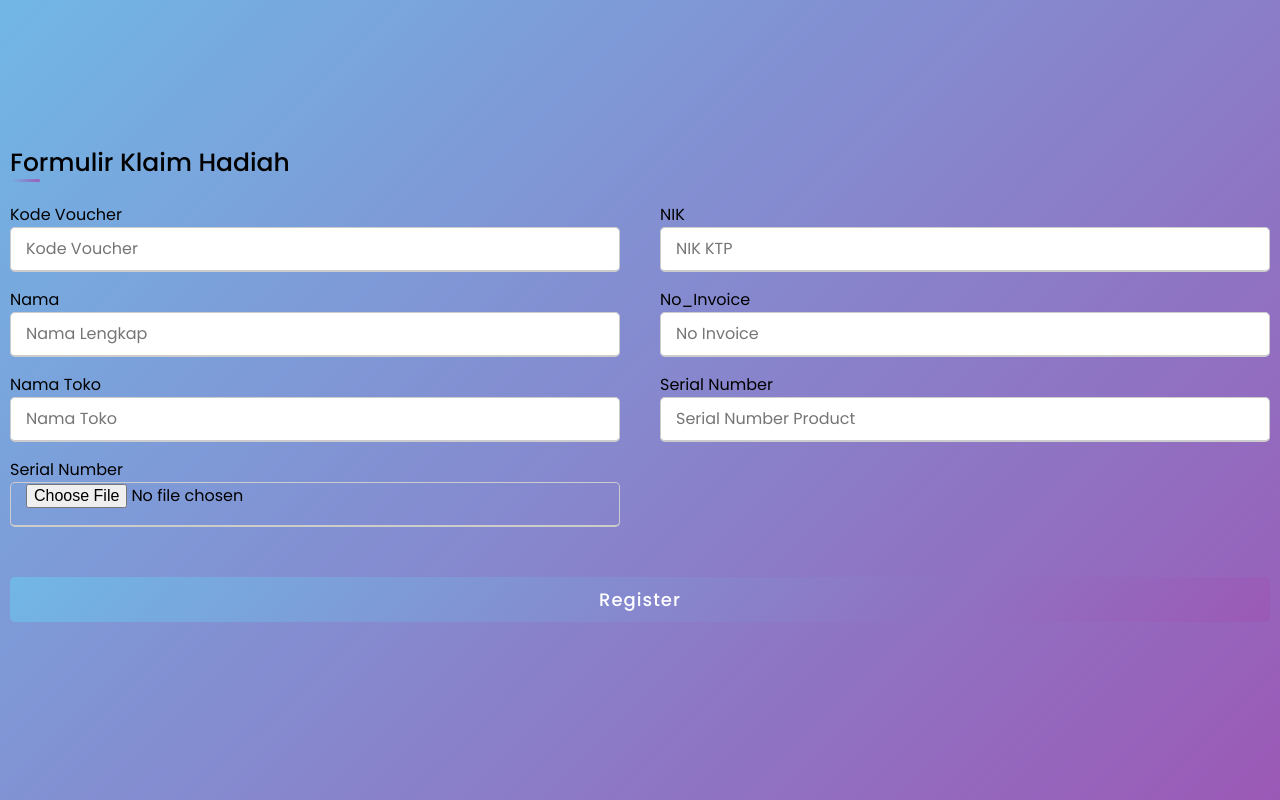
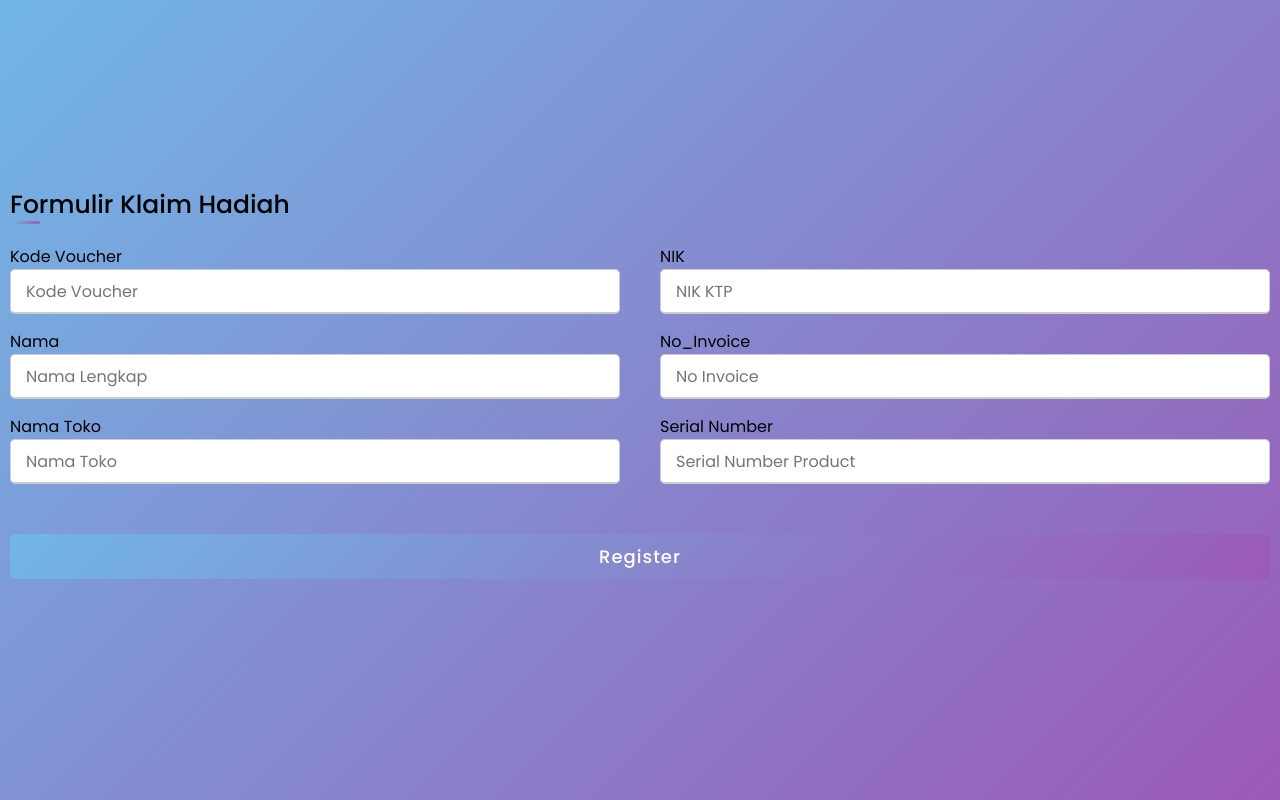
Before and after one commit to HARRYSUSANTO/Claim-Gift2025, a plain HTML site: page index.html in a window 1280 px wide. Drawn offline with Linux system fonts and the light colour scheme.

Commit message:
index.html

```diff
--- a/index.html
+++ b/index.html
@@ -45,10 +45,10 @@
             <input type="text" placeholder="Serial Number Product" required name="SN">
           </div>
           <!-- Input for Confirm Password -->
-          <div class="input-box">
+<!--           <div class="input-box">
             <label for="Foto_SN" class="form-label">Serial Number</label>
             <input type="file" required name="Foto_SN">
-          </div>
+          </div> -->
         </div>
         <!-- Submit button -->
         <div class="button">
```
